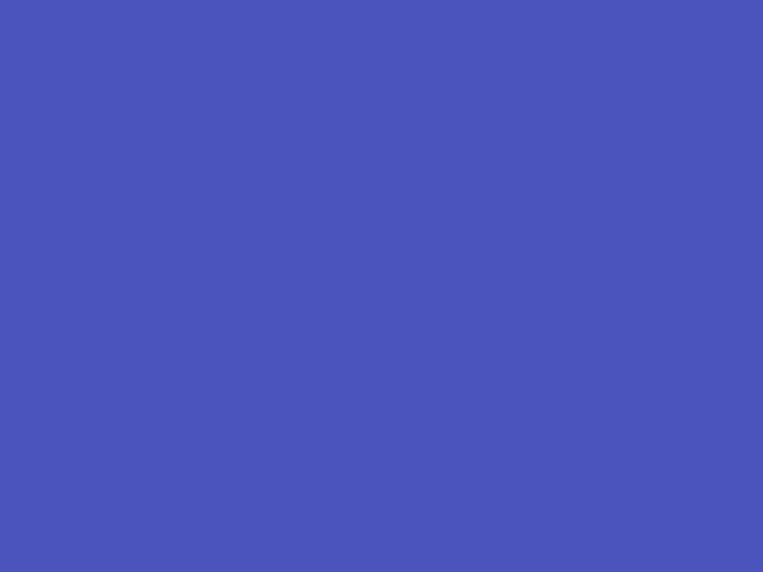
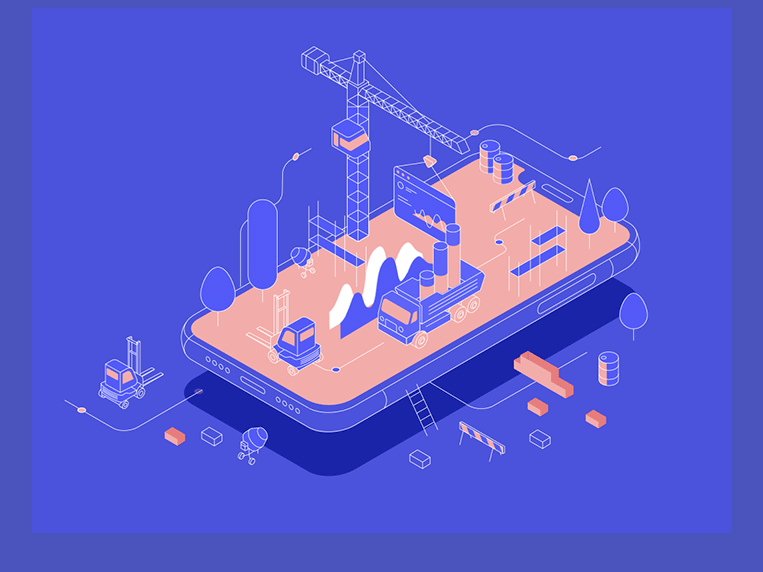
Before and after one commit to abpereirads/abpereira.github.io, a plain HTML site: page index.html in a window 1280 px wide. Shown: the whole page, without its empty margins (258-1021 px from the left). Drawn offline with Linux system fonts and the light colour scheme.

Commit message:
Update index.html

```diff
--- a/index.html
+++ b/index.html
@@ -8,6 +8,6 @@
     <title>pagina em construcao</title>
 </head>
 <body>
-    <img src="contrucao.gif" alt="">
+    <img src="construcao.gif" alt="">
 </body>
 </html>
```
